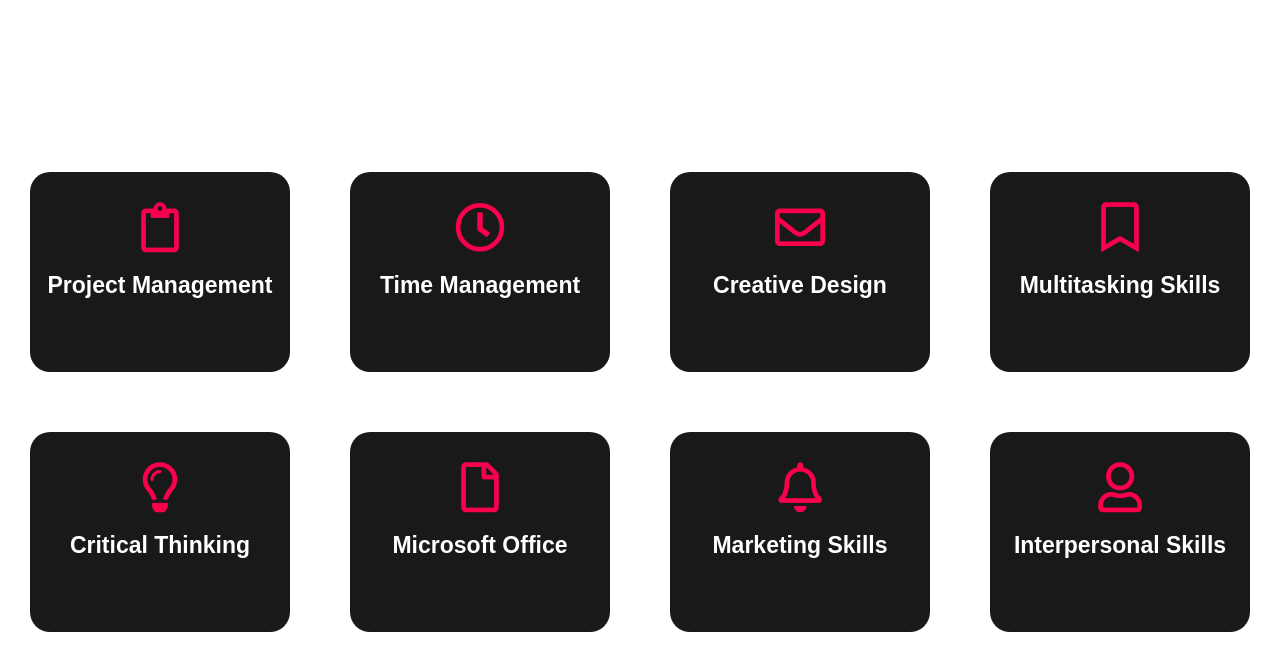
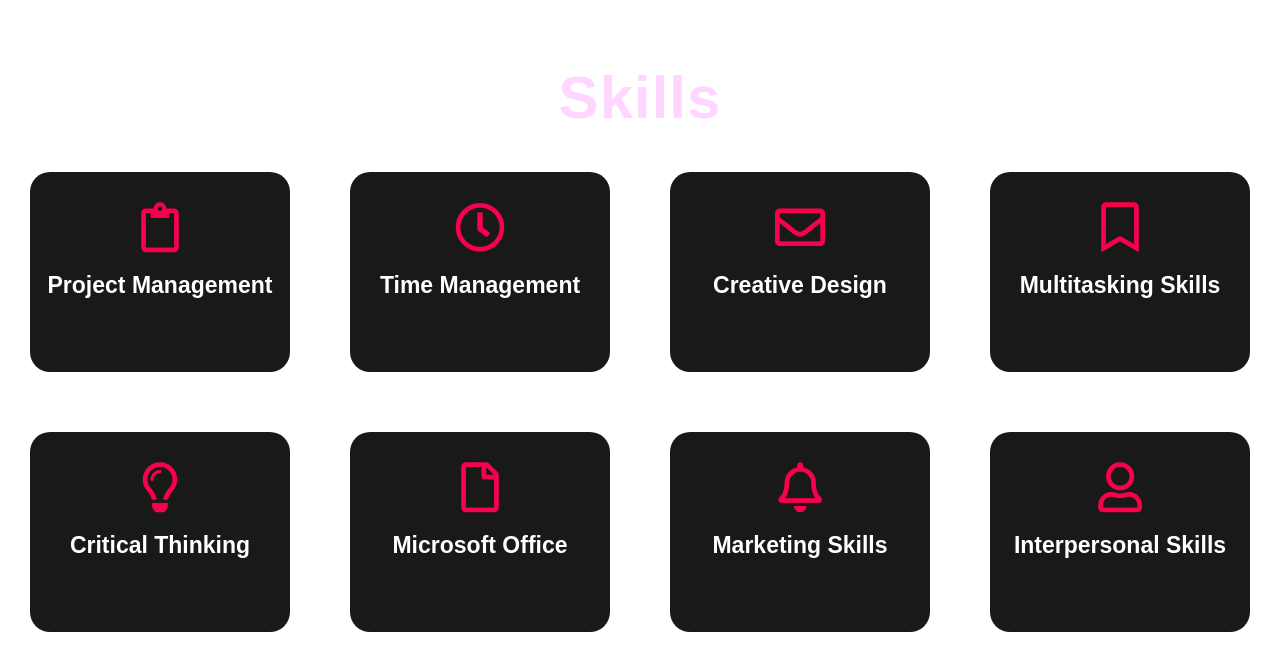
Before and after one commit to deithercasagnap/deithercasagnap.github.io, a plain HTML site: page index.html in a window 1280 px wide. Shown: the part 2407-3078 px from the top of the page. Drawn offline with Linux system fonts and the light colour scheme.

Commit message:
Update style.css

```diff
--- a/style.css
+++ b/style.css
@@ -289,7 +289,7 @@
 }
 
 .title1 h2{
-	color: white;
+	color: #fcfc;
 	font-size: 60px;
 	width: 1130px;
 	margin: 10px auto;
```
